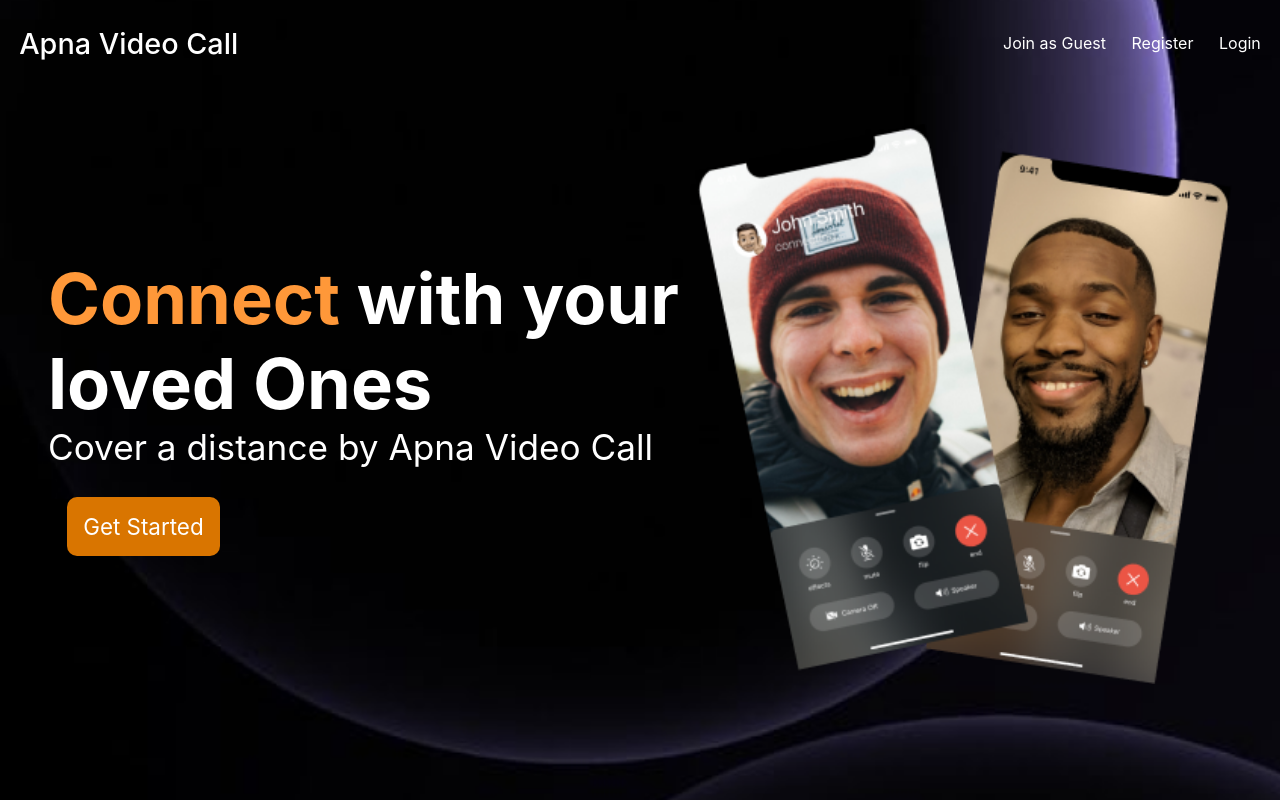
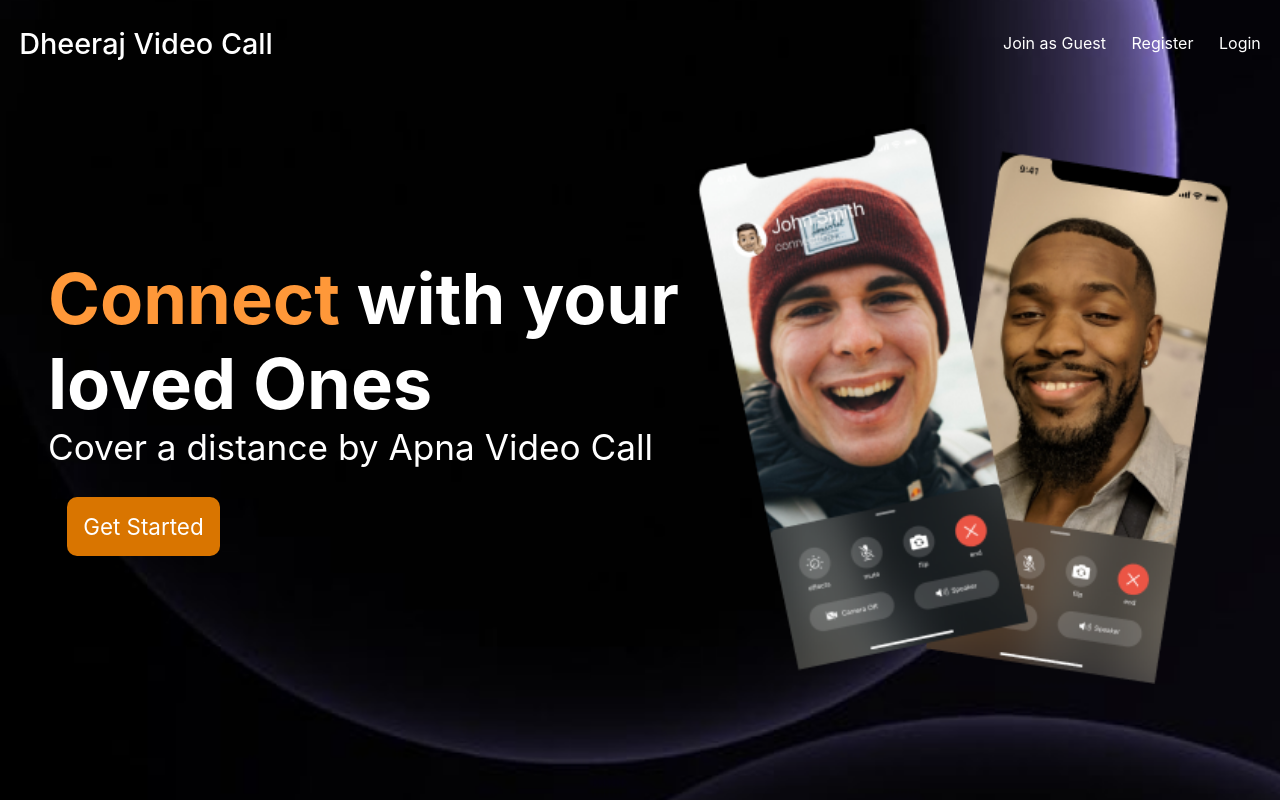
Before and after one commit to DheerajRawandhe/ApnaVideoCall, a React (Vite) app in the folder Frontend/: page / in a window 1280 px wide. Built offline with nearby package versions, Linux system fonts and the light colour scheme.

Commit message:
Update landing.jsx

```diff
--- a/Frontend/src/pages/landing.jsx
+++ b/Frontend/src/pages/landing.jsx
@@ -11,7 +11,7 @@ export default function LandingPage() {
       <div className="landingPageContainer">
         <nav>
           <div className="navHeader">
-            <h2>Apna Video Call</h2>
+            <h2>Dheeraj Video Call</h2>
           </div>
           <div className="navlist">
             <p onClick={() => {
```
